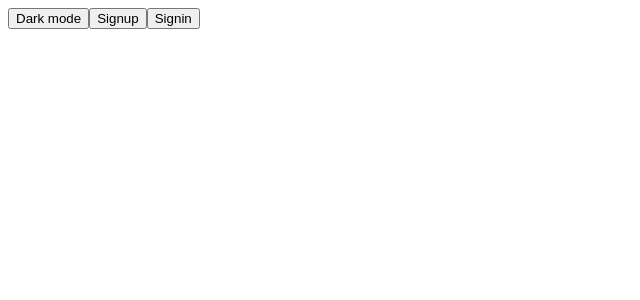
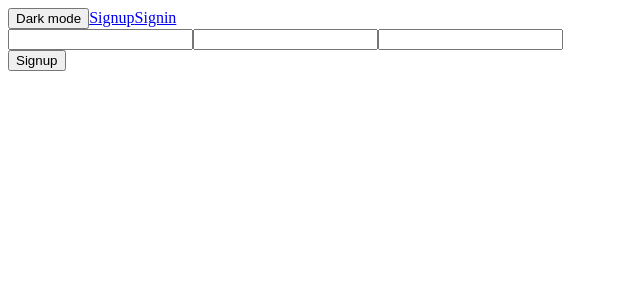
Before and after one commit to fureszkatka/E-commerce, a React app in the folder user_interface/: page /signup in a window 1280 px wide. Shown: the top 300 px of the page, without its empty margins (0-640 px from the left). Built offline with nearby package versions, Linux system fonts and the light colour scheme.

Commit message:
Signup set in place

```diff
--- a/user_interface/src/App.js
+++ b/user_interface/src/App.js
@@ -3,6 +3,8 @@ import Home from "./Pages/Home"
 import Menu from './core/Menu';
 import {BrowserRouter, Routes, Route} from 'react-router-dom'
 import { LoginProvider } from './core/LoginContext';
+import Signup from './Pages/Signup';
+import Login from './Pages/Login';
 
 
 export class App extends Component {
@@ -13,7 +15,9 @@ export class App extends Component {
                     <LoginProvider>
                         <Menu></Menu>
                         <Routes>
-                            <Route index element={<Home />} />
+                            <Route path="/" index element={<Home />} />
+                            <Route path="/signup" element={<Signup/>}/>
+                            <Route path="/login" element={<Login/>}/>
                         </Routes>
                     </LoginProvider>
                 </BrowserRouter>
--- /dev/null
+++ b/user_interface/src/Pages/Login.js
@@ -0,0 +1,13 @@
+import React, { Component } from 'react'
+import { withLoginContext } from '../core/LoginContext';
+
+
+export class Login extends Component {
+  render() {
+    return (
+      <div>Login</div>
+    )
+  }
+}
+
+export default withLoginContext(Login);
--- /dev/null
+++ b/user_interface/src/Pages/Signup.js
@@ -0,0 +1,62 @@
+import { withLoginContext } from "../core/LoginContext";
+import React,{Component} from "react";
+import axios from "axios"
+import {Navigate} from "react-router-dom"
+
+class Signup extends Component {
+
+    state = {
+        name: "",
+        email: "",
+        password: "",
+        message: ""
+    }
+
+    handleChange = (value) => (e) =>{
+        this.setState({
+            [value]: e.target.value
+        })
+    }
+
+    signup = async() =>{
+
+        const {name,email,password} = this.state
+
+        let signup = await axios.post('/api/signup', {name, email, password})
+
+        console.log(signup)
+
+        if(signup.error){
+            this.setState({
+                message: signup.error
+            })
+        }
+        if(signup.message){
+            this.setState({
+                message: signup.message
+            })
+        }
+    }
+
+
+    render(){
+        const { name,email,password,message} = this.state
+        return (
+            <div className="Signup_container">
+                <div className="Signup_background">
+                    <div className="Signup_inputs-container">
+                        <input value={name} onChange={this.handleChange("name")} />
+                        <input value={email} onChange={this.handleChange("email")}/>
+                        <input value={password} onChange={this.handleChange("password")}/>
+                    </div>
+                    <div className="Signup_button-container">
+                        <button onClick={this.signup}>Signup</button>
+                    </div>
+                    <p>{message}</p>
+                </div>
+            </div>
+        );
+    }
+}
+
+export default withLoginContext(Signup);
--- a/user_interface/src/core/LoginContext.js
+++ b/user_interface/src/core/LoginContext.js
@@ -19,9 +19,6 @@ export class LoginProvider extends Component{
             this.setState({
                 isLoggedIn: false
             })
-        },
-        signup: async(name,email,password)=>{
-            const resp = await axios.post('/api/signup', {name, email, password})
         }
     }
 
--- a/user_interface/src/core/Menu.js
+++ b/user_interface/src/core/Menu.js
@@ -1,5 +1,6 @@
 import React, { Component } from 'react'
 import {withLoginContext} from './LoginContext'
+import {Link } from "react-router-dom"
 
 class Menu extends Component {
 
@@ -11,22 +12,18 @@ class Menu extends Component {
         this.props.login.logout()
     }
 
-    changesignup=()=>{
-        this.props.login.signup()
-    }
-
     render() {
         return (
-            <div>
-                <button>Dark mode</button>
+            <div className='Menu_container'>
+                <button className='Menu_theme'>Dark mode</button>
                 {
                     this.props.login.isLoggedIn ?
-                        <button onClick={this.changelogout}>Signout</button>
-                        :
-                        <>
-                        <button onClick={this.changesignup}>Signup</button>
-                        <button onClick={this.changelogin}>Signin</button>
-                        </>
+                        <button className='Menu_signout' onClick={this.changelogout}>Signout</button>
+                    :
+                    <>
+                        <Link to ="/signup">Signup</Link>
+                        <Link onClick={this.changelogin}>Signin</Link>
+                    </>
                 }
 
             </div>
```
Also changed, not shown: 1 other file (tests, documents, lock files or other folders).
